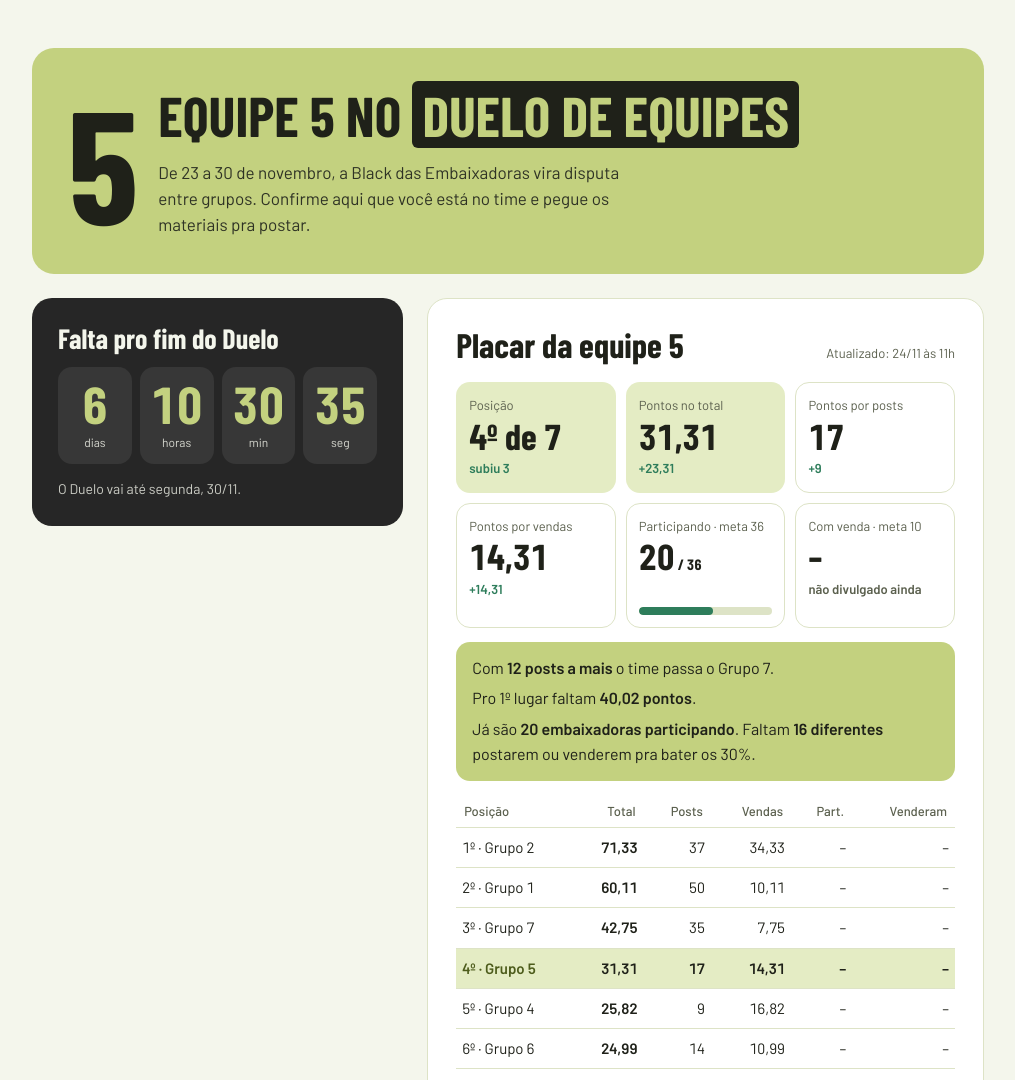
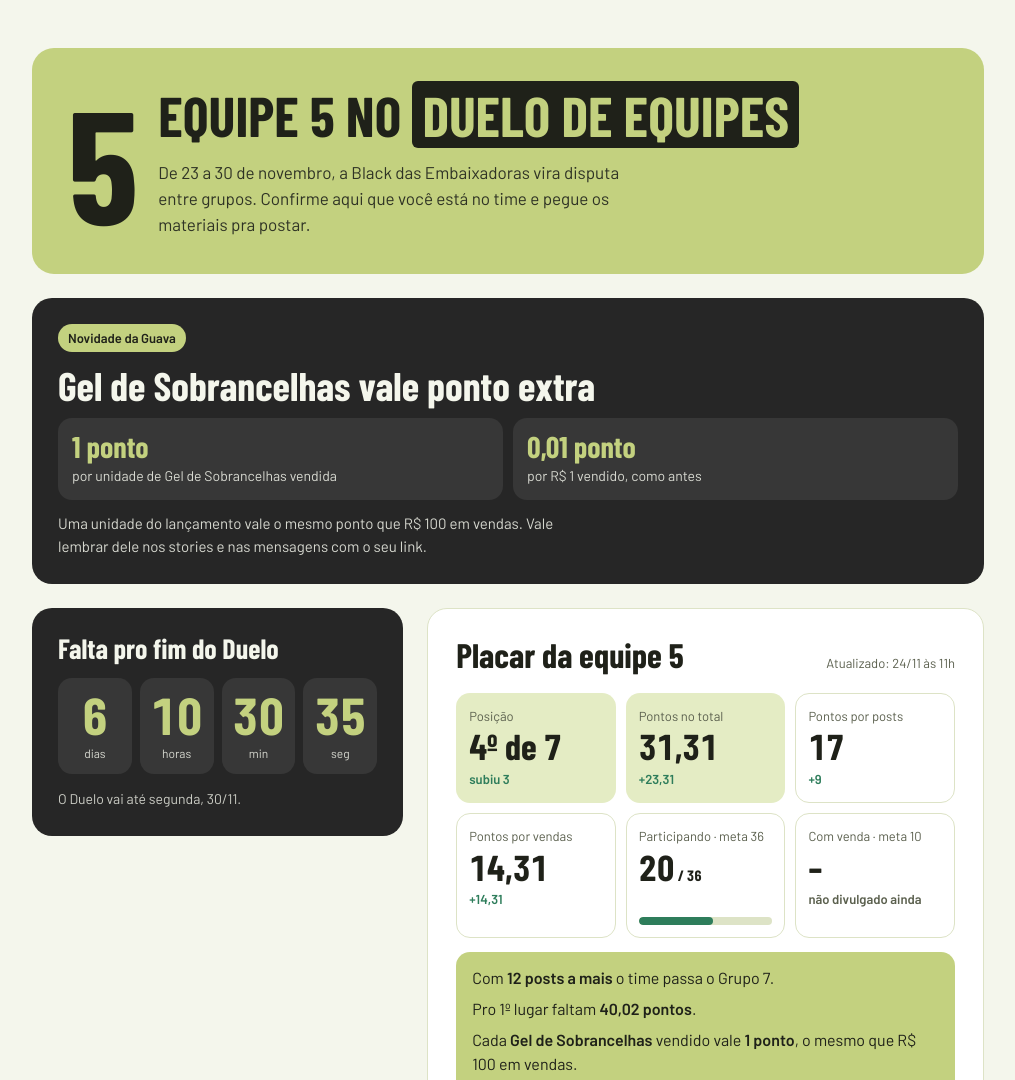
Before and after one commit to jhenifferal/Guava-Embaixadora-5, a plain HTML site: page index.html in a window 1280 px wide. Shown: the top 1080 px of the page, without its empty margins (132-1147 px from the left). Drawn offline with nearby package versions, Linux system fonts and the light colour scheme; a web font is replaced by a local one.

Commit message:
Add files via upload

```diff
--- a/index.html
+++ b/index.html
@@ -108,6 +108,8 @@ table.rk{width:100%;border-collapse:collapse;font-size:15px;margin-top:14px}
 .ptop{display:flex;justify-content:space-between;gap:12px;align-items:end;flex-wrap:wrap}
 .how{display:grid;grid-template-columns:repeat(2,minmax(0,1fr));gap:10px;margin-top:14px}
 .how div{border:1px solid var(--line);border-radius:14px;padding:12px}
+.how .hl{grid-column:1/-1;background:var(--pink);border-color:transparent;color:#1F2119}
+.how .hl span{color:#2F3325}
 .how b{display:block;font-family:var(--display);font-weight:800;font-size:24px;line-height:1.1}
 .how span{font-size:14px;color:var(--muted)}
 h3.sub{font-size:22px;margin:18px 0 8px}
@@ -115,6 +117,14 @@ h3.sub{font-size:22px;margin:18px 0 8px}
 .faq details{border:1px solid var(--line);border-radius:14px;padding:12px 14px}
 .faq summary{cursor:pointer;font-weight:600;min-height:24px}
 .faq details p{margin-top:8px;color:var(--muted)}
+.news{background:var(--dark);color:#F4F6EC;border-radius:20px;padding:clamp(18px,3vw,26px);margin-bottom:24px;display:flex;flex-direction:column;gap:12px}
+.news h2{font-size:clamp(28px,4.5vw,40px);color:#F4F6EC}
+.news .tag{align-self:flex-start;font-size:13px;font-weight:600;padding:4px 10px;border-radius:99px;background:var(--pink);color:#1F2119}
+.news-grid{display:grid;grid-template-columns:repeat(2,minmax(0,1fr));gap:10px}
+.news-grid div{background:rgba(255,255,255,.08);border-radius:14px;padding:12px 14px}
+.news-grid b{display:block;font-family:var(--display);font-weight:800;font-size:30px;line-height:1.1;color:var(--pink)}
+.news-grid span{font-size:14px;opacity:.85}
+.news p{font-size:15px;opacity:.85;max-width:62ch}
 ol.steps{margin:0 0 20px;padding-left:22px;display:flex;flex-direction:column;gap:10px}
 ol.steps small{display:block;color:var(--muted);font-size:14px}
 #forms{width:100%}
@@ -155,6 +165,16 @@ footer{margin-top:28px;font-size:14px;color:var(--muted)}
     </div>
   </header>
 
+  <section class="news" aria-labelledby="t-news">
+    <span class="tag">Novidade da Guava</span>
+    <h2 id="t-news">Gel de Sobrancelhas vale ponto extra</h2>
+    <div class="news-grid">
+      <div><b>1 ponto</b><span>por unidade de Gel de Sobrancelhas vendida</span></div>
+      <div><b>0,01 ponto</b><span>por R$ 1 vendido, como antes</span></div>
+    </div>
+    <p>Uma unidade do lançamento vale o mesmo ponto que R$ 100 em vendas. Vale lembrar dele nos stories e nas mensagens com o seu link.</p>
+  </section>
+
   <div class="band">
     <section class="clock" aria-labelledby="t-cd">
       <h2 id="t-cd">Falta pro fim do Duelo</h2>
@@ -176,7 +196,7 @@ footer{margin-top:28px;font-size:14px;color:var(--muted)}
       <div class="dicas" id="dicas"></div>
       <div class="scroll"><table class="rk" id="rk"></table></div>
       <p class="tip" id="valid"></p>
-      <p class="tip">1 post = 1 ponto, até 10 por embaixadora · R$ 100 em vendas = 1 ponto</p>
+      <p class="tip">1 post = 1 ponto, até 10 por embaixadora · R$ 100 em vendas = 1 ponto · 1 Gel de Sobrancelhas vendido = 1 ponto</p>
     </section>
   </div>
 
@@ -207,6 +227,7 @@ footer{margin-top:28px;font-size:14px;color:var(--muted)}
         <div class="how">
           <div><b>1 post = 1 ponto</b><span>até 10 pontos por embaixadora</span></div>
           <div><b>R$ 100 = 1 ponto</b><span>R$ 1 vendido vale 0,01</span></div>
+          <div class="hl"><b>1 gel = 1 ponto</b><span>cada Gel de Sobrancelhas vendido, regra nova da Guava</span></div>
         </div>
         <p class="tip">Exemplo do material: 5 posts (5 pontos) + R$ 500 vendidos (5 pontos) = 10 pontos.</p>
         <h3 class="sub">O grupo vencedor leva, pra todas que participarem</h3>
@@ -361,6 +382,7 @@ footer{margin-top:28px;font-size:14px;color:var(--muted)}
     dicas.push(`Com <b>${posts} posts a mais</b> o time passa o ${esc(acima.grupo)}.`);
     if (eu > 1) dicas.push(`Pro 1º lugar faltam <b>${n2(ord[0].total - ord[eu].total)} pontos</b>.`);
   } else if (eu === 0) dicas.push("O time está em <b>1º lugar</b>. Bora segurar!");
+  dicas.push("Cada <b>Gel de Sobrancelhas</b> vendido vale <b>1 ponto</b>, o mesmo que R$ 100 em vendas.");
   const faltaPart = A.participando == null ? null : Math.max(0, A.metaParticipacao - A.participando);
   if (faltaPart) dicas.push(`Já são <b>${A.participando} embaixadoras participando</b>. Faltam <b>${faltaPart} diferentes</b> postarem ou venderem pra bater os 30%.`);
   if (A.venderam != null && A.venderam < 10) dicas.push(`Pra validar, faltam <b>${10 - A.venderam} embaixadoras com venda</b>.`);
```
